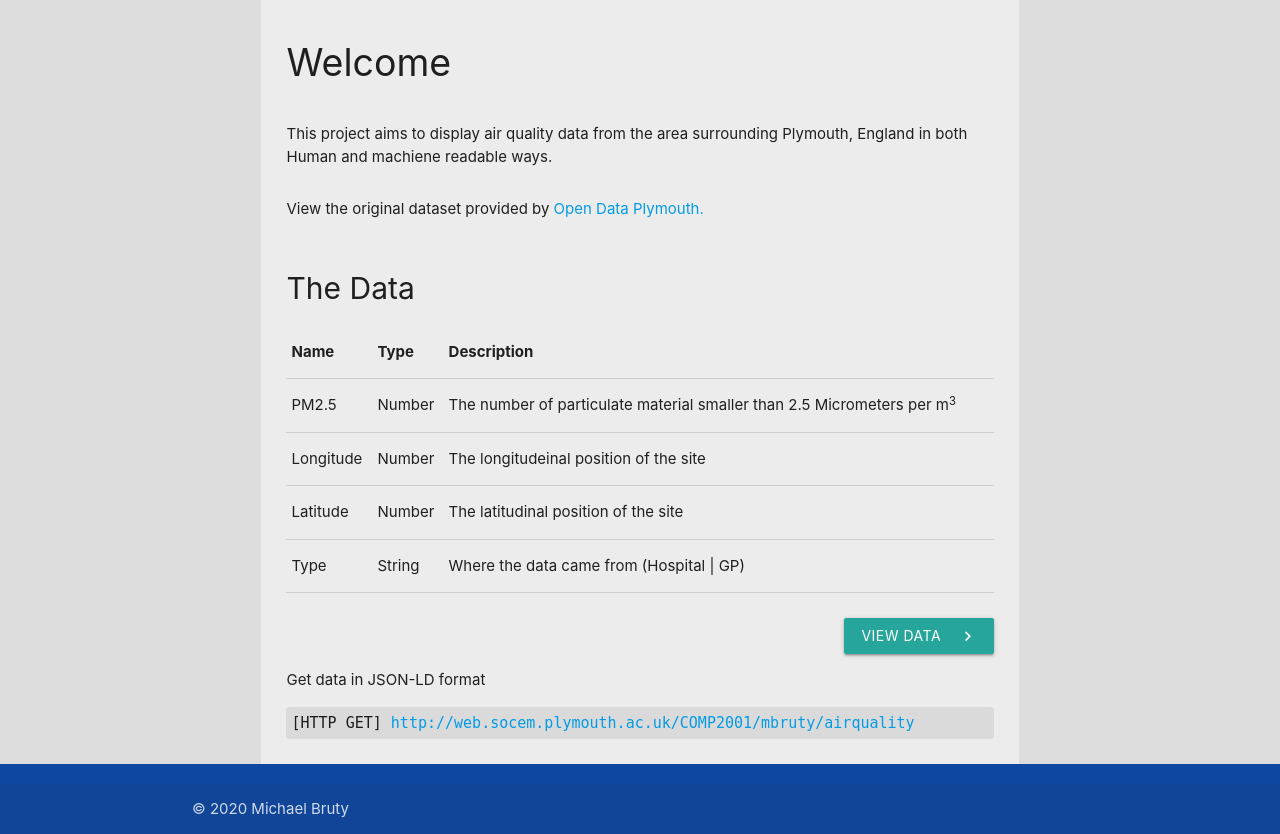
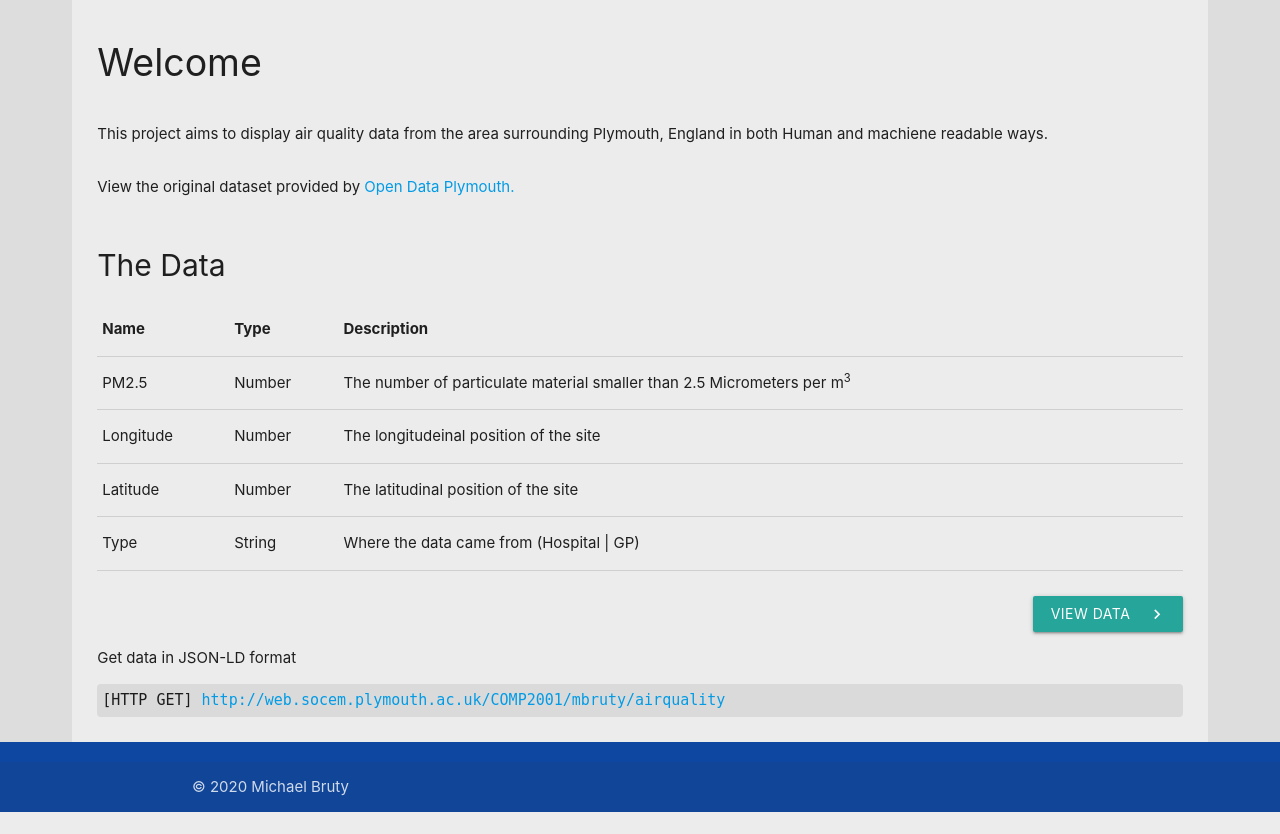
Before and after one commit to mbruty/COMP2001-Assessment, a PHP site: page /index.php in a window 1280 px wide. Shown: the part 64-898 px from the top of the page. After the commit the page ends 876 px from the top, so only its background shows below. Run offline with PHP 8.4, Linux system fonts and the light colour scheme; style sheets or scripts are compiled from the project's sources.

Commit message:
Optimised styling

```diff
--- a/Linked-Data-App/styles/index.css
+++ b/Linked-Data-App/styles/index.css
@@ -32,7 +32,7 @@ main .app {
   margin: auto;
   padding-bottom: auto;
   background-color: #ececec;
-  max-width: 80ch;
+  max-width: 120ch;
   padding: 25px;
   padding-top: 0;
 }
--- a/Linked-Data-App/styles/index.scss
+++ b/Linked-Data-App/styles/index.scss
@@ -19,7 +19,7 @@ main {
     margin: auto;
     padding-bottom: auto;
     background-color: #ececec;
-    max-width: 80ch;
+    max-width: 120ch;
     padding: 25px;
     padding-top: 0;
 
```
Also changed, not shown: 1 other file.
